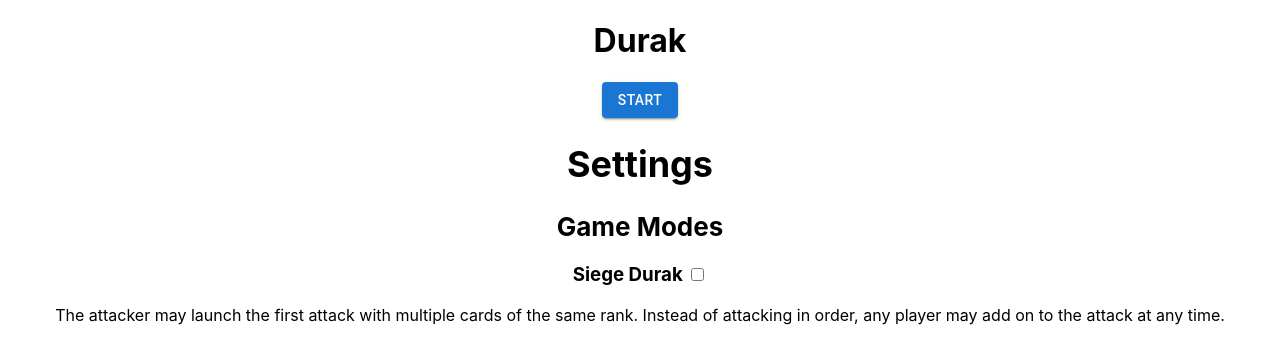
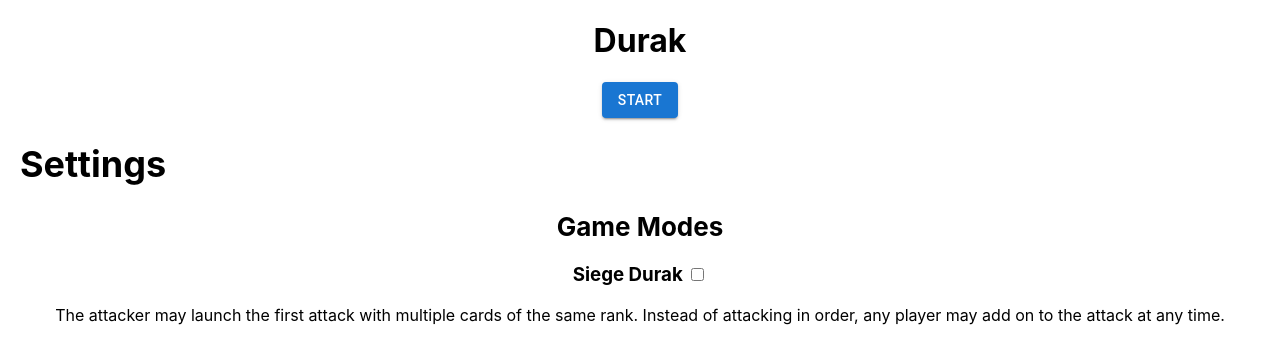
Before and after one commit to UserC2/durak, a React (Create React App) app: page / in a window 1280 px wide. Shown: the top 364 px of the page. Built offline with nearby package versions, Linux system fonts and the light colour scheme.

Commit message:
makes settings aligned to the left

```diff
--- a/src/Pages/Settings.css
+++ b/src/Pages/Settings.css
@@ -5,6 +5,8 @@
 
 .Settings-header {
   font-size: calc(20px + 2vmin);
+  text-align: left;
+  margin-left: 20px;
 }
 
 .Settings-header2{
```
